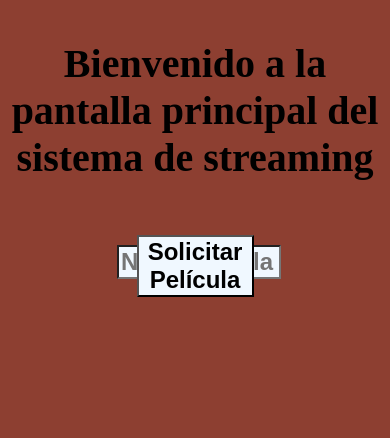
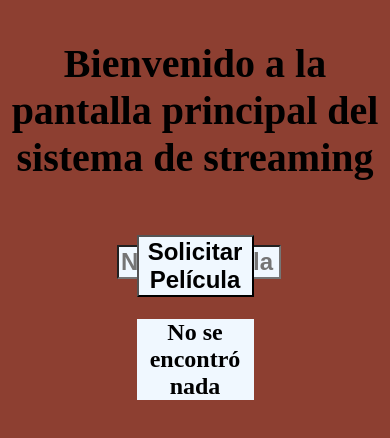
Before and after one commit to Javier19-cmd/Streaming, a React (Create React App) app in the folder client/: page /pantalla_principal in a window 390 px wide. Shown: the top 438 px of the page. Built offline with nearby package versions, Linux system fonts and the light colour scheme.

Commit message:
terminando búsqueda
Terminando funionalidades súper básicas del sistema de streaming

```diff
--- a/client/src/pages/PantallaPrincipal.css
+++ b/client/src/pages/PantallaPrincipal.css
@@ -34,6 +34,48 @@
         width: 30%;
         left: 35%;
         top: 25%;
+    }
+
+
+    .tituloPelicula{
+        position: absolute;
+        font-size: 1.5em;
+        font-weight: bold;
+        color: #000000;
+        text-align: center;
+        margin-top: 1em;
+        margin-bottom: 1em;
+        width: 30%;
+        left: 35%;
+        top: 35%;
+    }
+
+    .Link{
+        position: absolute;
+        font-size: 1.5em;
+        font-weight: bold;
+        color: #000000;
+        background-color: aliceblue;
+        text-align: center;
+        margin-top: 1em;
+        margin-bottom: 1em;
+        width: 30%;
+        left: 35%;
+        top: 40%;
+    }
+
+    .Nada{
+        position: absolute;
+        font-size: 1.5em;
+        font-weight: bold;
+        color: #000000;
+        background-color: aliceblue;
+        text-align: center;
+        margin-top: 1em;
+        margin-bottom: 1em;
+        width: 30%;
+        left: 35%;
+        top: 35%;
     }
 }
 
@@ -73,3 +115,44 @@
     left: 35%;
     top: 25%;
 }
+
+.tituloPelicula{
+    position: absolute;
+    font-size: 1.5em;
+    font-weight: bold;
+    color: #000000;
+    text-align: center;
+    margin-top: 1em;
+    margin-bottom: 1em;
+    width: 30%;
+    left: 35%;
+    top: 35%;
+}
+
+.Link{
+    position: absolute;
+    font-size: 1.5em;
+    font-weight: bold;
+    color: #000000;
+    background-color: aliceblue;
+    text-align: center;
+    margin-top: 1em;
+    margin-bottom: 1em;
+    width: 30%;
+    left: 35%;
+    top: 40%;
+}
+
+.Nada{
+    position: absolute;
+    font-size: 1.5em;
+    font-weight: bold;
+    color: #000000;
+    background-color: aliceblue;
+    text-align: center;
+    margin-top: 1em;
+    margin-bottom: 1em;
+    width: 30%;
+    left: 35%;
+    top: 35%;
+}
--- a/client/src/pages/PantallaPrincipal.jsx
+++ b/client/src/pages/PantallaPrincipal.jsx
@@ -8,23 +8,15 @@ const PantallaPrincipal = () => {
 
     const pelicula = async (nombrePelicula) => {
         try{
-            const response = await fetch('http://localhost:5000/peliculas')
+            const response = await fetch(`http://localhost:5000/peliculas/${nombrePelicula}`)
             const data = await response.json()
-
             setPeli(data)
-            console.log(data)
         }catch(error){
             console.log(error)
         }
 
-        // Verificando que la película esté en el arreglo.
-        for (let i = 0; i < peli.length; i++) {
-            if (peli[i].nombre === nombrePelicula) {
-                console.log("Película encontrada")
-            } else {
-                alert("Película no encontrada")
-            }
-        }
+        // Recorriendo el arreglo de películas para devolver la película que se busca.
+        console.log(peli.rows[0].nombre)
     }
 
     return (
@@ -37,13 +29,26 @@ const PantallaPrincipal = () => {
 
                     onClick={() => {
                         const nombrePelicula = document.querySelector(".txtNombrePelicula").value
-                        console.log(nombrePelicula)
+                        //console.log(nombrePelicula)
                         pelicula(nombrePelicula)
                     }}
 
                     >Solicitar Película</button>
+
+                {/* Verificando que peli no esté vacío */}
+                {peli.length !== 0 ? (
+                    <div>
+                        <h1 className="tituloPelicula">{peli.rows[0].nombre}</h1>
+                        <a href={peli.rows[0].link} className="Link">Link</a>
+                    </div>
+                ) : (
+                    <>
+                        <h1 className="Nada">No se encontró nada</h1>
+                    </>
+                )}
             </div>
         )
     }
 
+
 export default PantallaPrincipal
```
Also changed, not shown: 1 other file (tests, documents, lock files or other folders).
